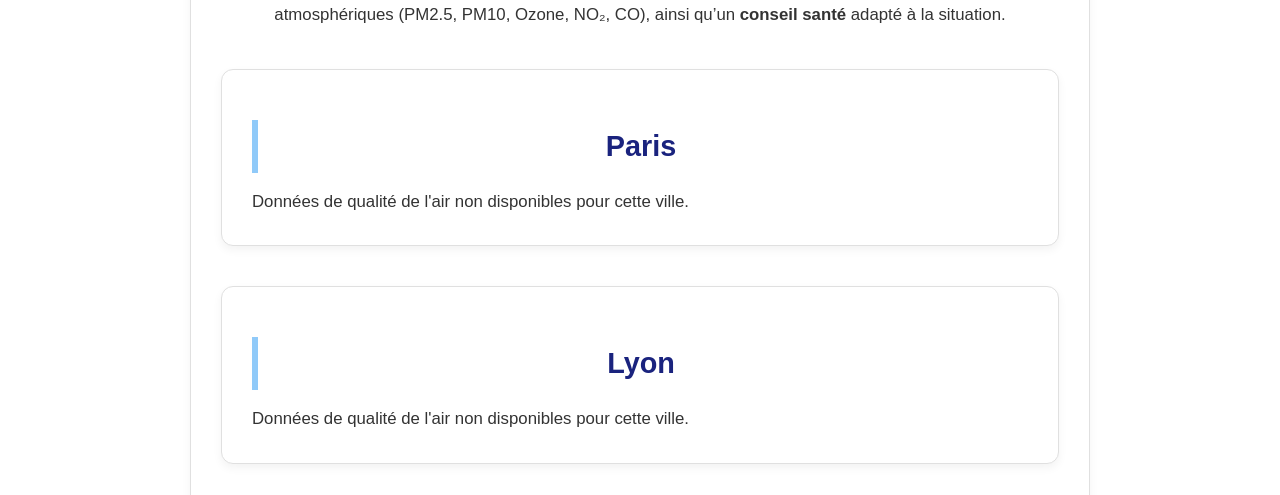
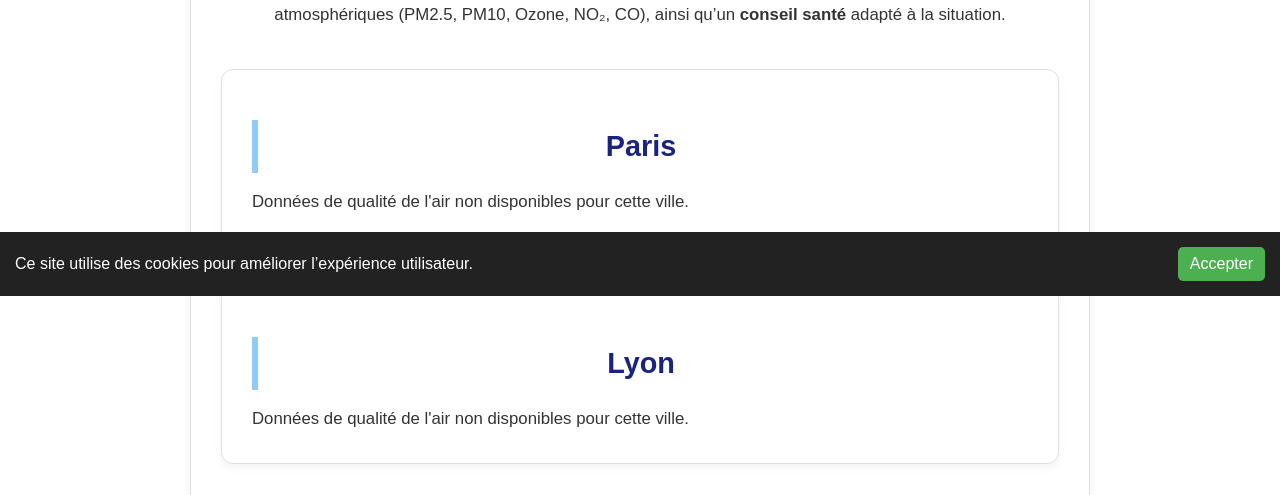
Before and after one commit to Imene-khe/Previzen, a PHP site: page /air.php in a window 1280 px wide. Shown: the part 504-999 px from the top of the page. Run offline with PHP 8.4, Linux system fonts and the light colour scheme; data that the repository does not hold is empty.

Commit message:
restauration des cookies

```diff
--- a/include/footer.inc.php
+++ b/include/footer.inc.php
@@ -14,7 +14,27 @@
         <span>CYU TECH CERGY</span>
         <span><a href="tech.php">Page tech</a></span>
         <span><?php echo date("d/m/Y");?></span>
+		<div id="cookie-banner" class="cookie-banner" style="display: none;">
+    		<p>Ce site utilise des cookies pour améliorer l’expérience utilisateur.</p>
+    		<button id="accept-cookies">Accepter</button>
+		</div>
+
     </footer>
     </main>
+	<script>
+	document.addEventListener("DOMContentLoaded", () => {
+    	const banner = document.getElementById("cookie-banner");
+    	const acceptBtn = document.getElementById("accept-cookies");
+
+    	if (!localStorage.getItem("cookiesAccepted")) {
+        	banner.style.display = "flex";
+    	}
+
+    	acceptBtn.addEventListener("click", () => {
+        	localStorage.setItem("cookiesAccepted", "yes");
+        	banner.style.display = "none";
+    	});
+	});
+	</script>
     </body>
 </html>
--- a/style/style.css
+++ b/style/style.css
@@ -1537,3 +1537,27 @@ section.grid-neige {
 .suggestion:hover {
     background-color: #f0f0f0;
 }
+
+.cookie-banner {
+    position: fixed;
+    bottom: 0;
+    left: 0;
+    right: 0;
+    background-color: #222;
+    color: white;
+    padding: 15px;
+    justify-content: space-between;
+    align-items: center;
+    z-index: 9999;
+    display: flex;
+    gap: 10px;
+}
+
+.cookie-banner button {
+    background-color: #4CAF50;
+    color: white;
+    border: none;
+    padding: 8px 12px;
+    border-radius: 5px;
+    cursor: pointer;
+}
```
Also changed, not shown: style/night_style.css (+24 -0 lines).
